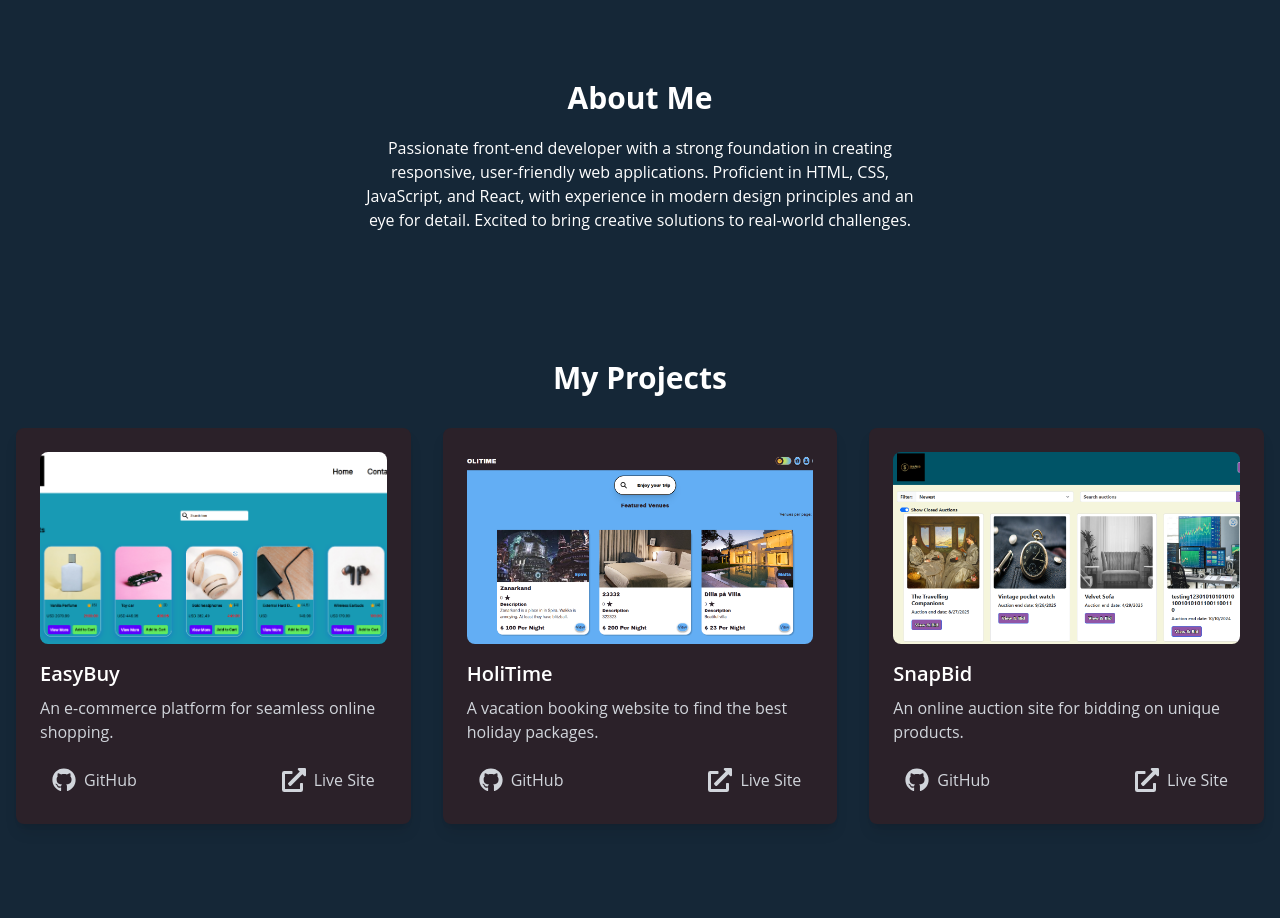
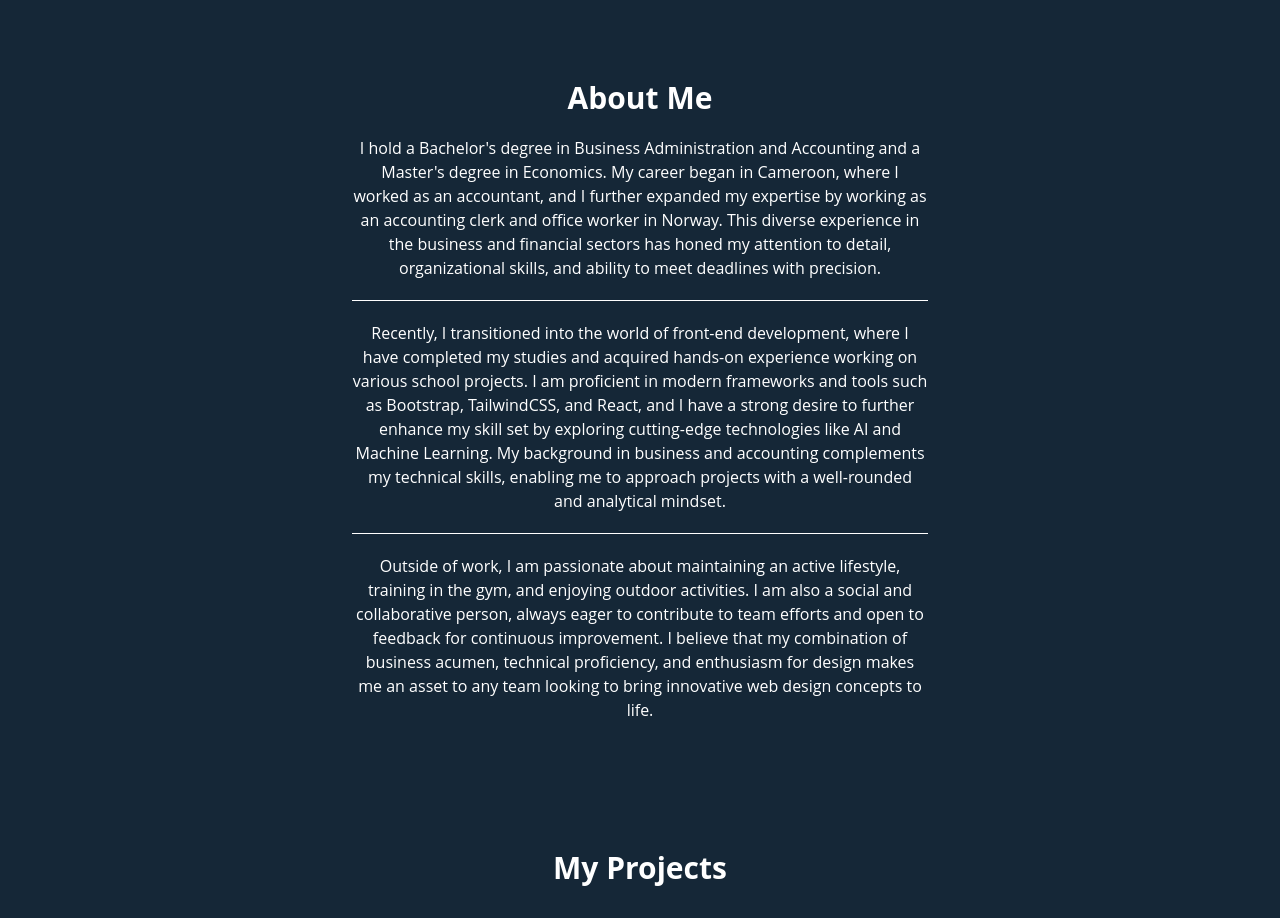
Before and after one commit to EF-Pami/my-portfolio-2, a React (Create React App) app in the folder my-portfolio/: page / in a window 1280 px wide. Shown: the part 480-1398 px from the top of the page. Built offline with nearby package versions, Linux system fonts and the light colour scheme.

Commit message:
Update About.jsx

```diff
--- a/my-portfolio/src/components/About.jsx
+++ b/my-portfolio/src/components/About.jsx
@@ -5,9 +5,19 @@ const About = () => {
     <section id="about" className="bg-darkblue text-white py-20">
       <div className="container mx-auto text-center">
         <h2 className="text-3xl font-bold mb-5">About Me</h2>
-        <p className="max-w-xl mx-auto">
-        Passionate front-end developer with a strong foundation in creating responsive, user-friendly web applications. Proficient in HTML, CSS, JavaScript, and React, with experience in modern design principles and an eye for detail. Excited to bring creative solutions to real-world challenges.
-        </p>
+        <div className="max-w-xl mx-auto">
+          <p className="mb-5">
+            I hold a Bachelor's degree in Business Administration and Accounting and a Master's degree in Economics. My career began in Cameroon, where I worked as an accountant, and I further expanded my expertise by working as an accounting clerk and office worker in Norway. This diverse experience in the business and financial sectors has honed my attention to detail, organizational skills, and ability to meet deadlines with precision.
+          </p>
+          <hr className="border-t border-white mb-5" />
+          <p className="mb-5">
+            Recently, I transitioned into the world of front-end development, where I have completed my studies and acquired hands-on experience working on various school projects. I am proficient in modern frameworks and tools such as Bootstrap, TailwindCSS, and React, and I have a strong desire to further enhance my skill set by exploring cutting-edge technologies like AI and Machine Learning. My background in business and accounting complements my technical skills, enabling me to approach projects with a well-rounded and analytical mindset.
+          </p>
+          <hr className="border-t border-white mb-5" />
+          <p>
+            Outside of work, I am passionate about maintaining an active lifestyle, training in the gym, and enjoying outdoor activities. I am also a social and collaborative person, always eager to contribute to team efforts and open to feedback for continuous improvement. I believe that my combination of business acumen, technical proficiency, and enthusiasm for design makes me an asset to any team looking to bring innovative web design concepts to life.
+          </p>
+        </div>
       </div>
     </section>
   );
```
